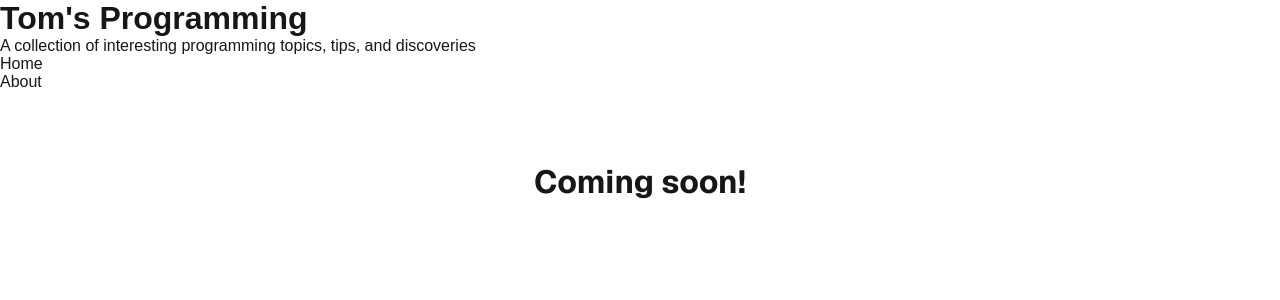
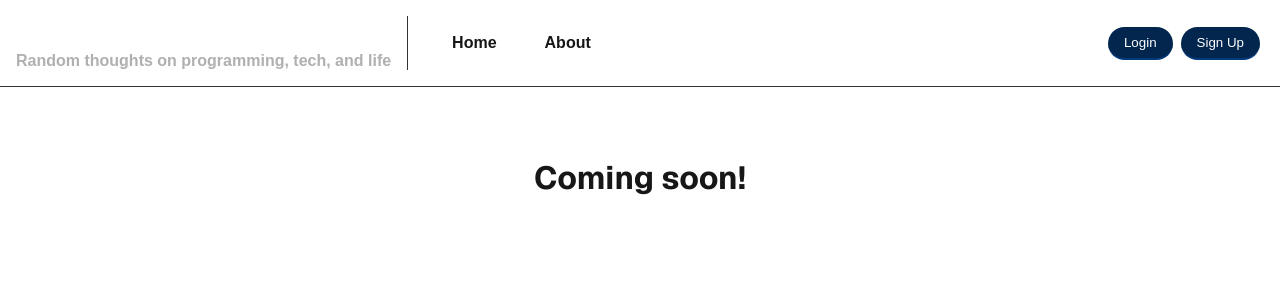
Before and after one commit to tomzachary/tomsprogramming, a Next.js app: page / in a window 1280 px wide. Shown: the top 300 px of the page. Built offline with nearby package versions, Linux system fonts and the light colour scheme.

Commit message:
styled header and buttons.

```diff
--- /dev/null
+++ b/src/components/button/button.module.scss
@@ -0,0 +1,16 @@
+.button {
+  margin: 0.25rem;
+  padding: 0.5rem 1rem;
+  border-radius: 2rem;
+  background-color: #02264e;
+  color: #fff;
+  border: none;
+  cursor: pointer;
+  border-bottom: 2px solid #033a7d;
+  transition: background-color 0.3s ease, color 0.3s ease;
+
+  &:hover {
+    background-color: #033a7d;
+    color: #e0e0e0;
+  }
+}
--- /dev/null
+++ b/src/components/button/button.tsx
@@ -0,0 +1,17 @@
+import styles from "./button.module.scss";
+
+const Button = ({
+  children,
+  onClick,
+}: {
+  children: React.ReactNode;
+  onClick?: () => void;
+  className?: string;
+}) => {
+  return (
+    <button onClick={onClick} className={styles.button}>
+      {children}
+    </button>
+  );
+};
+export default Button;
--- /dev/null
+++ b/src/components/header/header.module.scss
@@ -0,0 +1,64 @@
+.header {
+  position: sticky;
+  top: 0;
+  left: 0;
+  width: 100%;
+  padding: 1rem;
+  text-align: center;
+
+  display: flex;
+  justify-content: space-between;
+  align-items: center;
+  border-bottom: 1px solid #333;
+}
+.leftContainer {
+  display: flex;
+  flex-direction: row;
+  align-items: center;
+  flex: 1;
+}
+.titleContainer {
+  text-align: left;
+  padding-right: 1rem;
+  border-right: 1px solid #333;
+  h1 {
+    font-size: 1.5rem;
+    color: white;
+    margin: 0;
+  }
+  h2 {
+    font-size: 1rem;
+    color: #b0b0b0;
+    margin-top: 0.5rem;
+  }
+}
+.navList {
+  flex-direction: row;
+  display: flex;
+  text-align: center;
+  align-content: center;
+  margin-left: 1rem;
+  li {
+    margin-left: 0.5rem;
+    list-style: none;
+    font-weight: bold;
+    font-size: 1rem;
+    border-bottom: 1px solid transparent;
+    border-radius: 1.5rem;
+    transition: border-bottom 0.5s ease, color 0.5s ease, background 0.5s;
+
+    a {
+      display: block;
+      padding: 0.75rem 1.25rem;
+      color: inherit;
+      text-decoration: none;
+      border-radius: 1.5rem;
+    }
+
+    &:hover {
+      border-bottom: 1px solid white;
+      color: white;
+      background-color: #555;
+    }
+  }
+}
--- a/src/components/header/header.tsx
+++ b/src/components/header/header.tsx
@@ -1,13 +1,19 @@
 import Link from "next/link";
-
+import styles from "./header.module.scss";
+import Button from "../button/button";
 
 const Header = () => {
   return (
-        <header className="header" aria-label="Site Header">
-            <h1>Tom&apos;s Programming</h1>
-            <p>A collection of interesting programming topics, tips, and discoveries</p>
-            <nav>
-                <ul>
+    <header className={styles.header} aria-label="Site Header">
+      <div className={styles.leftContainer}>
+        <div className={styles.titleContainer}>
+          <h1 className={styles.pageTitle}>Tom&apos;s Programming</h1>
+          <h2 className={styles.pageSubtitle}>
+            Random thoughts on programming, tech, and life
+          </h2>
+        </div>
+        <nav className={styles.nav} aria-label="Main Navigation">
+          <ul className={styles.navList}>
             <li>
               <Link href="/">Home</Link>
             </li>
@@ -16,8 +22,14 @@ const Header = () => {
             </li>
           </ul>
         </nav>
+      </div>
+
+      <div className={styles.accountContainer}>
+        <Button className={styles.loginButton}>Login</Button>
+        <Button className={styles.signupButton}>Sign Up</Button>
+      </div>
     </header>
-    )
-}
+  );
+};
 
 export default Header;
```
Also changed, not shown: package.json (+4 -3 lines), 1 other file (tests, documents, lock files or other folders). Lines whose indentation alone changed are shown as unchanged.
